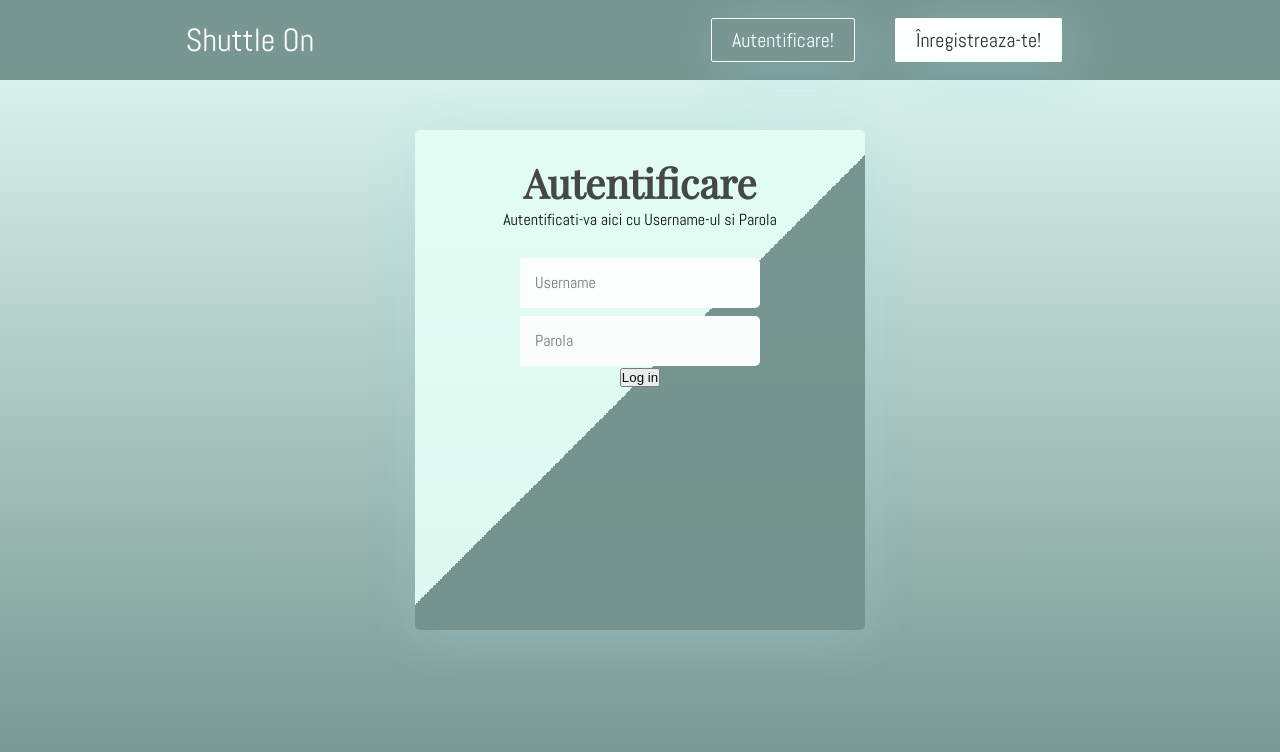
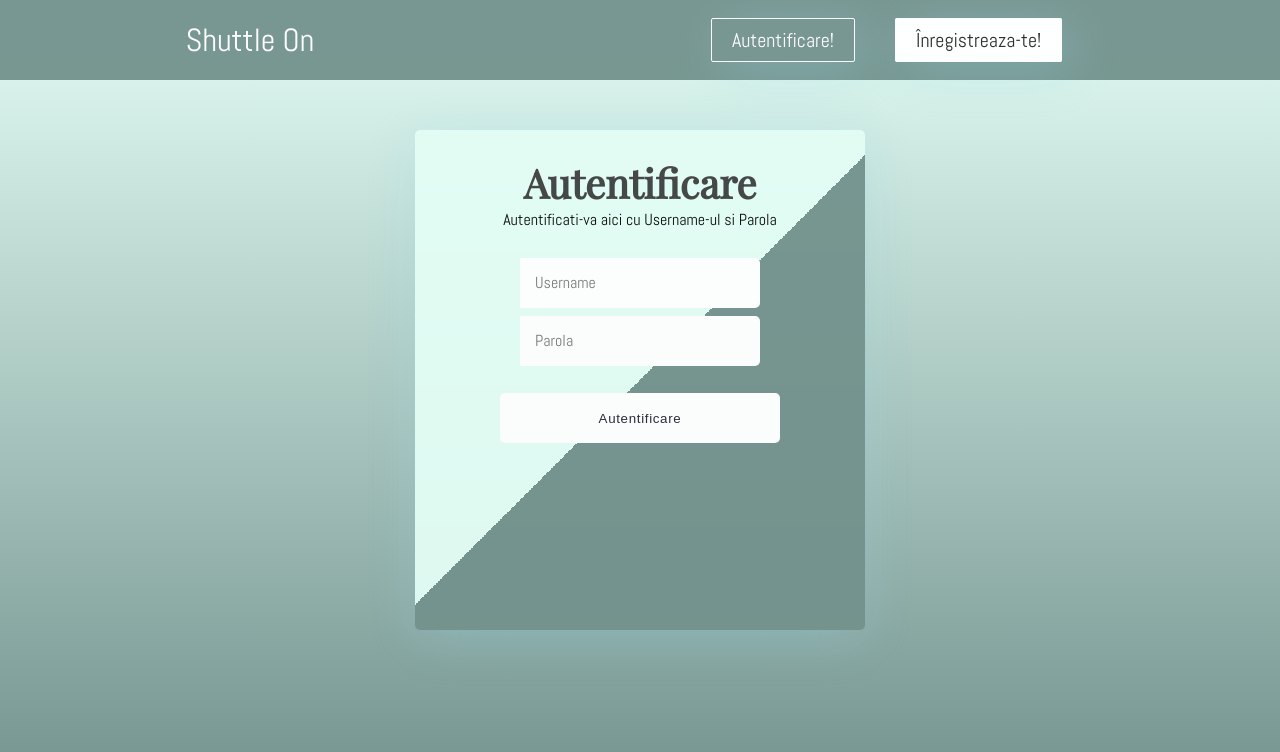
Before and after one commit to alexandrapreda101/Shuttle-on, a React (Create React App) app in the folder frontend/: page /autentificare in a window 1280 px wide. Shown: the top 752 px of the page. Built offline with nearby package versions, Linux system fonts and the light colour scheme; no server answers; a web font is replaced by a local one.

Commit message:
Final Changes

```diff
--- a/frontend/src/components-ai/pages/Autentificare.css
+++ b/frontend/src/components-ai/pages/Autentificare.css
@@ -117,6 +117,45 @@ button {
     margin-left: 2%;
 }
 
+input[type="buttonaut" i] {
+    display: inline-block;
+    color: #252537;
+
+    width: 280px;
+    height: 50px;
+
+    padding: 0 20px;
+    background: #fff;
+    border-radius: 5px;
+
+    outline: none;
+    border: none;
+
+    cursor: pointer;
+    text-align: center;
+    transition: all 0.2s linear;
+
+    margin: 7% auto;
+    letter-spacing: 0.05em;
+}
+
+input[type="buttonaut" i]:hover {
+    transform: translatey(3px);
+    box-shadow: none;
+}
+
+input[type="buttonaut" i]:hover {
+    animation: ani9 0.4s ease-in-out infinite alternate;
+}
+@keyframes ani9 {
+    0% {
+        transform: translateY(3px);
+    }
+    100% {
+        transform: translateY(5px);
+    }
+}
+
 
 button:hover {
     transform: translatey(3px);
--- a/frontend/src/components-ai/pages/Autentificare.js
+++ b/frontend/src/components-ai/pages/Autentificare.js
@@ -80,7 +80,7 @@ function Autentificare() {
         </div>
 
         {/* <button class="log-in" id="btnSignUp" onClick={fctAut}> Autentificare </button> */}
-        <input type="button" value="Log in" id="btnSignUp" onClick={fctAut} />
+        <input type="buttonaut" value="Autentificare" id="btnSignUp" onClick={fctAut} />
       </form>
 
 
--- a/frontend/src/components-ai/pages/Profil.css
+++ b/frontend/src/components-ai/pages/Profil.css
@@ -20,6 +20,7 @@
     border: transparent;
     border-radius: 5px;
     box-shadow: 0 9px 50px hsla(194, 67%, 75%, 0.31);
+    transition: all 0.3s ease-out;
 }
 
 .btnDezactivare {
```
Also changed, not shown: 2 other files (tests, documents, lock files or other folders).
